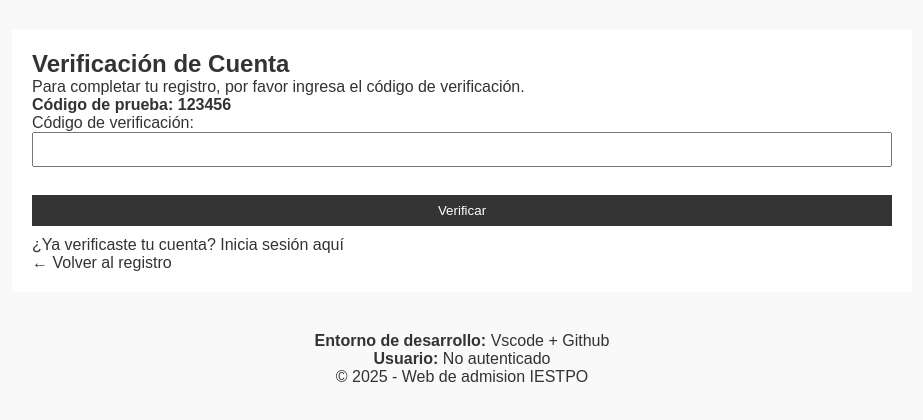
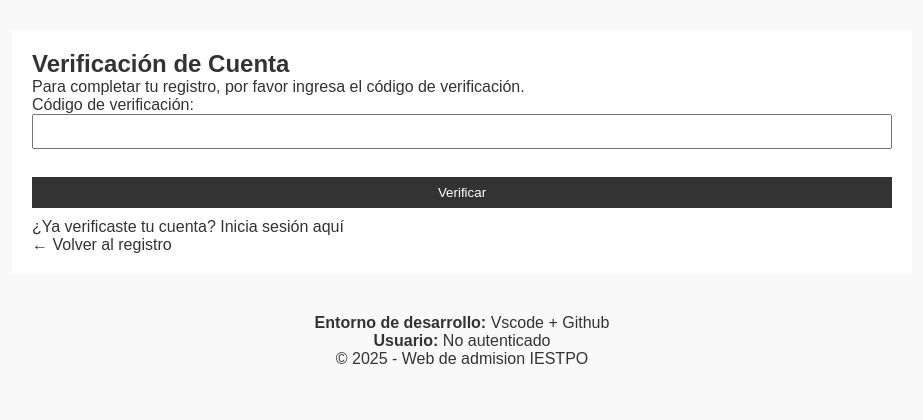
Before and after one commit to KalebCxDev/flask-login-system, a Flask app: page /verify in a window 1280 px wide. Shown: the part 85-505 px from the top of the page, without its empty margins (178-1101 px from the left). Run offline with Flask 3, Linux system fonts and the light colour scheme.

Commit message:
Se quito una linea de templates\verify.html

```diff
--- a/templates/verify.html
+++ b/templates/verify.html
@@ -6,7 +6,7 @@
 <h2>Verificación de Cuenta</h2>
 
 <p>Para completar tu registro, por favor ingresa el código de verificación.</p>
-<p><strong>Código de prueba: 123456</strong></p>
+<!--<p><strong>Código de prueba: 123456</strong></p>-->
 
 <form action="{{ url_for('verify') }}" method="post">
     <label for="codigo">Código de verificación:</label>
```
